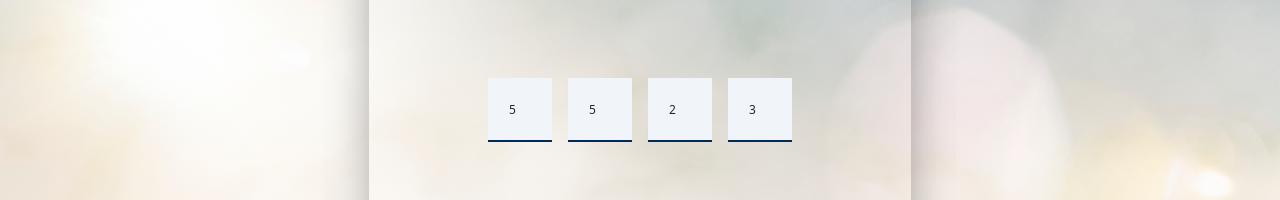
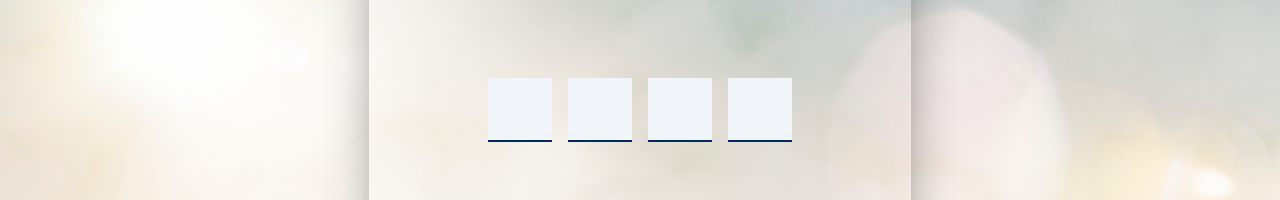
Before and after one commit to holuborhee/trackbill, a Vue app: page /verify in a window 1280 px wide. Shown: the part 282-482 px from the top of the page. Built offline with nearby package versions, Linux system fonts and the light colour scheme.

Commit message:
Refactor code

```diff
--- a/src/components/ManageVerify.vue
+++ b/src/components/ManageVerify.vue
@@ -19,13 +19,23 @@ props: ['modelValue', 'count'],
 emits: ['update:modelValue'],
   data(){
     return{
-       codeArray:[]
+       codeArray:[],
+
     }
   },
-
   mounted(){
     this.codeArray = this.modelValue.split('')
+  },
+
+  watch: {
+    codeArray: {
+      handler(newValue) {
+        this.$emit('update:modelValue', newValue)
+      },
+      deep: true
+    }
   }
+
 
 
 }
--- a/src/components/Verify.vue
+++ b/src/components/Verify.vue
@@ -3,9 +3,8 @@
 
     <input
             type="number"
-            :value="modelValue"
-
-            @input="$emit('update:modelValue', $event.target.value)"
+           :value="modelValue"
+           @input="$emit('update:modelValue', $event.target.value)"
             class="
               text-center
               w-16
@@ -22,25 +21,16 @@
             max="9"
           />
 
+
+
   </div>
 </template>
 
 <script>
 export default {
 
- props:['modelValue'],
-
-data(){
-  return{
-
-  }
-},
-
-mount(){
-  console.log(this.modelValue)
-}
-
-
+props: ['modelValue'],
+emits: ['update:modelValue'],
 
 }
 </script>
--- a/src/views/Verification.vue
+++ b/src/views/Verification.vue
@@ -52,15 +52,14 @@ export default {
   data(){
     return{
       num:4,
-      code:'5523'
+      code:''
     }
   },
 
   methods:{
     send(){
       console.log(this.code)
-
-    }
+      }
   }
 
 }
```
